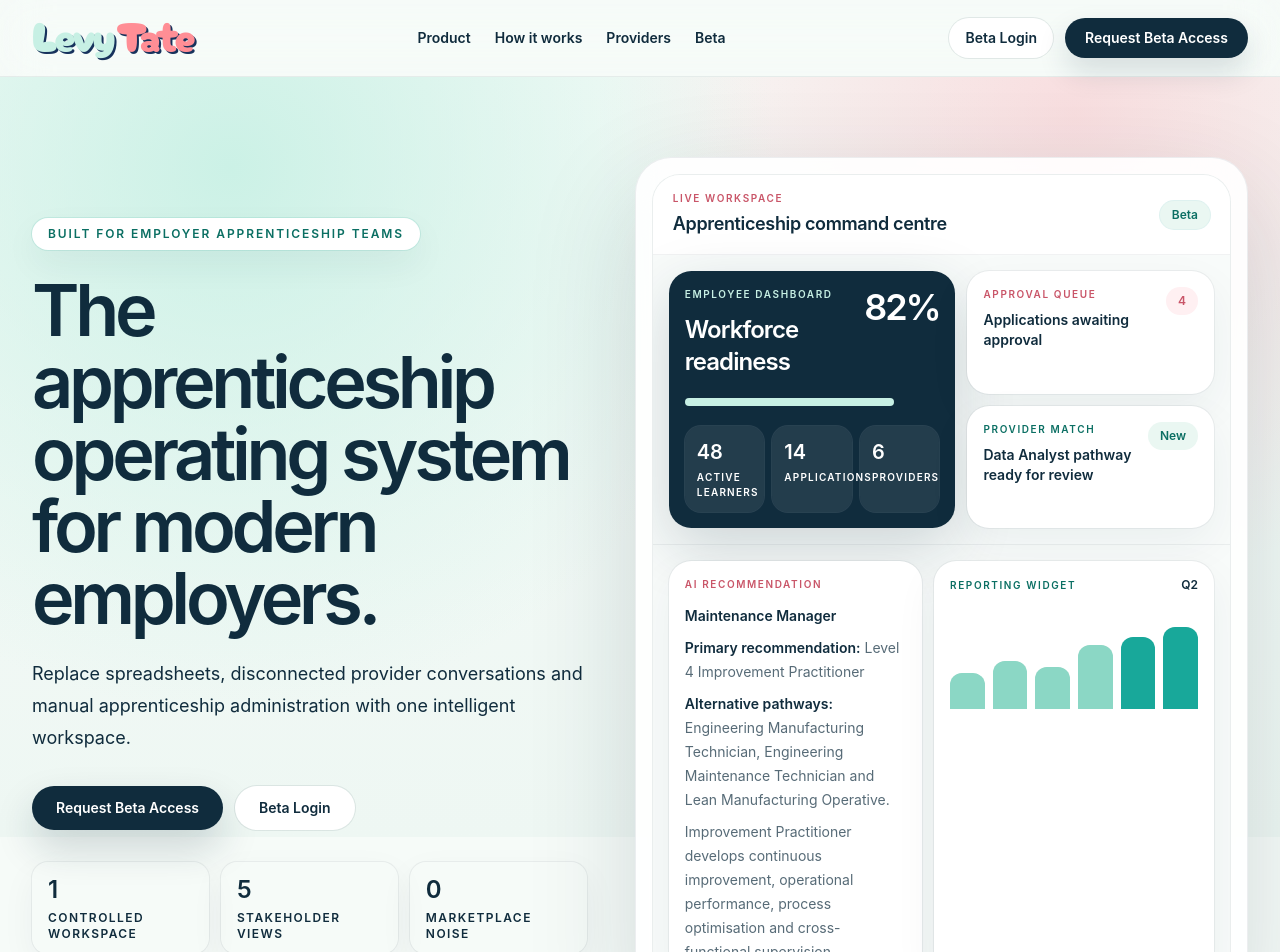
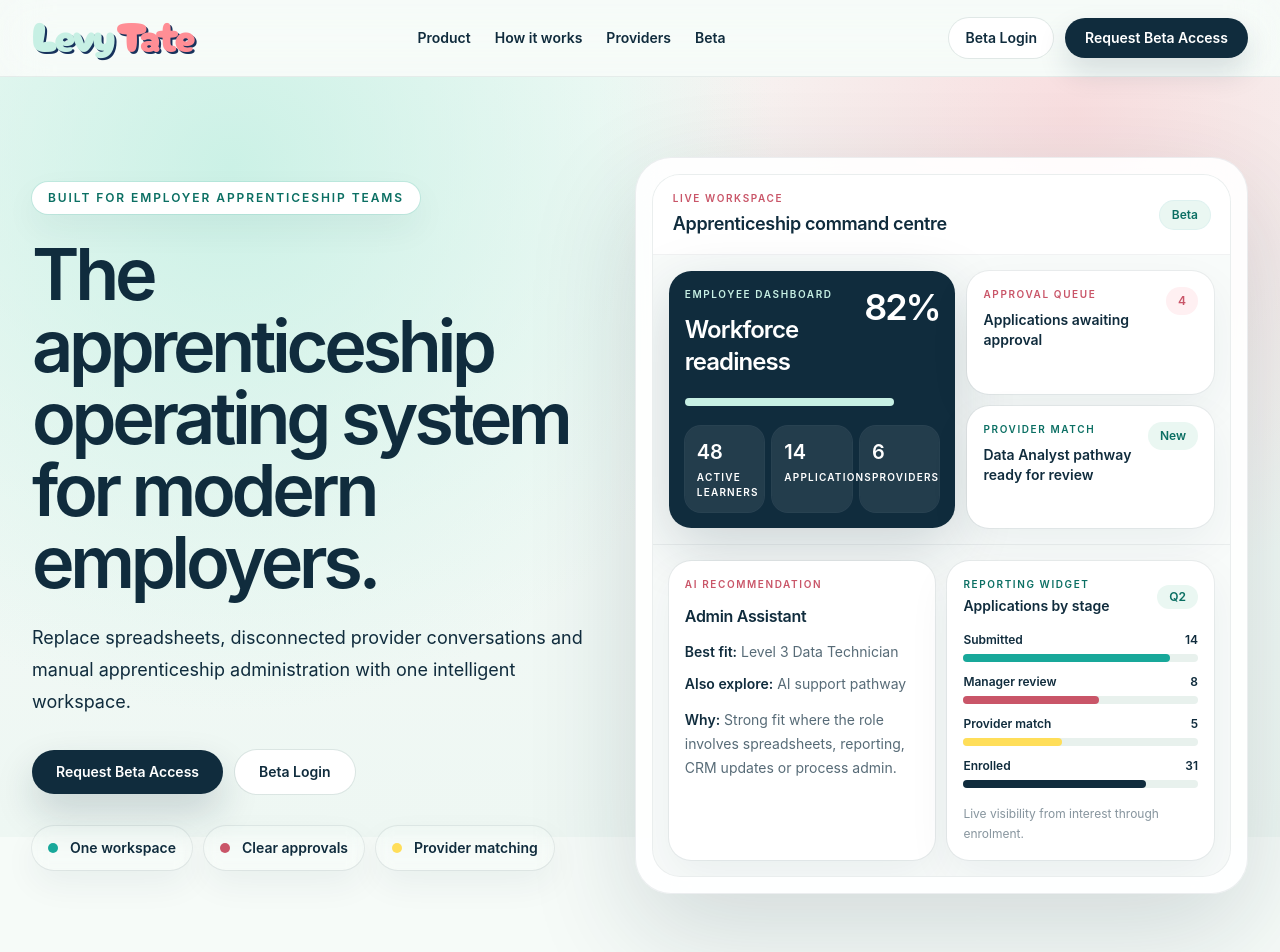
Before and after one commit to jamesevelynross1-sketch/levytate-wren, a Next.js app: page /levytate in a window 1280 px wide. Shown: the top 952 px of the page. Built offline with nearby package versions, Linux system fonts and the light colour scheme.

Commit message:
Improve LevyTate homepage hero preview

```diff
--- a/app/levytate/page.tsx
+++ b/app/levytate/page.tsx
@@ -108,11 +108,11 @@ function HeroSection() {
             <a href="#beta" className="rounded-full bg-[#102c3d] px-6 py-3 text-sm font-semibold text-white shadow-[0_18px_38px_rgba(16,44,61,0.18)] transition hover:-translate-y-0.5">Request Beta Access</a>
             <Link href="/login" className="rounded-full bg-white px-6 py-3 text-sm font-semibold text-[#102c3d] ring-1 ring-[#102c3d]/[0.09] transition hover:-translate-y-0.5 hover:ring-[#159b8f]/25">Beta Login</Link>
           </div>
-          <div className="mt-8 grid max-w-xl gap-3 sm:grid-cols-3">
-            {[["1", "controlled workspace"], ["5", "stakeholder views"], ["0", "marketplace noise"]].map(([value, label]) => (
-              <div key={label} className="rounded-2xl bg-white/76 px-4 py-3 ring-1 ring-[#102c3d]/[0.06] shadow-[0_12px_34px_rgba(16,44,61,0.05)]">
-                <p className="text-2xl font-semibold tracking-[-0.04em]">{value}</p>
-                <p className="mt-1 text-xs font-semibold uppercase tracking-[0.12em] text-[#102c3d]/44">{label}</p>
+          <div className="mt-8 flex max-w-2xl flex-wrap gap-3">
+            {["One workspace", "Clear approvals", "Provider matching"].map((label, index) => (
+              <div key={label} className="inline-flex items-center gap-3 rounded-full bg-white/82 px-4 py-3 text-sm font-semibold text-[#102c3d]/76 ring-1 ring-[#102c3d]/[0.07] shadow-[0_14px_34px_rgba(16,44,61,0.06)] backdrop-blur">
+                <span className={`h-2.5 w-2.5 rounded-full ${index === 0 ? "bg-[#18a89a]" : index === 1 ? "bg-[#c95568]" : "bg-[#ffde59]"}`} />
+                {label}
               </div>
             ))}
           </div>
@@ -157,18 +157,35 @@ function ProductPreview() {
             <PreviewCard eyebrow="Provider match" title="Data Analyst pathway ready for review" value="New" tone="mint" />
           </div>
         </div>
-        <div className="grid gap-3 border-t border-[#102c3d]/[0.06] p-4 lg:grid-cols-[0.95fr_1.05fr]">
-          <div className="rounded-[1.4rem] bg-white p-4 shadow-[0_16px_44px_rgba(16,44,61,0.06)] ring-1 ring-[#102c3d]/[0.06]">
+        <div className="grid gap-3 border-t border-[#102c3d]/[0.06] p-4 lg:grid-cols-2">
+          <div className="flex min-h-[230px] flex-col rounded-[1.4rem] bg-white p-4 shadow-[0_16px_44px_rgba(16,44,61,0.06)] ring-1 ring-[#102c3d]/[0.06]">
             <p className="text-[10px] font-semibold uppercase tracking-[0.16em] text-[#c95568]">AI recommendation</p>
-            <div className="mt-3 space-y-2 text-sm leading-6 text-[#102c3d]/70"><p className="font-semibold text-[#102c3d]">Maintenance Manager</p><p><span className="font-semibold text-[#102c3d]">Primary recommendation:</span> Level 4 Improvement Practitioner</p><p><span className="font-semibold text-[#102c3d]">Alternative pathways:</span> Engineering Manufacturing Technician, Engineering Maintenance Technician and Lean Manufacturing Operative.</p><p>Improvement Practitioner develops continuous improvement, operational performance, process optimisation and cross-functional supervision.</p></div>
+            <div className="mt-3 space-y-3 text-sm leading-6 text-[#102c3d]/70">
+              <p className="text-base font-semibold tracking-[-0.02em] text-[#102c3d]">Admin Assistant</p>
+              <div className="grid gap-2">
+                <p><span className="font-semibold text-[#102c3d]">Best fit:</span> Level 3 Data Technician</p>
+                <p><span className="font-semibold text-[#102c3d]">Also explore:</span> AI support pathway</p>
+              </div>
+              <p><span className="font-semibold text-[#102c3d]">Why:</span> Strong fit where the role involves spreadsheets, reporting, CRM updates or process admin.</p>
+            </div>
           </div>
-          <div className="rounded-[1.4rem] bg-white p-4 shadow-[0_16px_44px_rgba(16,44,61,0.06)] ring-1 ring-[#102c3d]/[0.06]">
-            <div className="flex items-center justify-between"><p className="text-[10px] font-semibold uppercase tracking-[0.16em] text-[#0b6f63]">Reporting widget</p><span className="text-xs font-semibold text-[#102c3d]/44">Q2</span></div>
-            <div className="mt-5 flex h-24 items-end gap-2">
-              {[36, 48, 42, 64, 72, 82].map((height, index) => (
-                <div key={height} className="flex-1 rounded-t-xl bg-[#dfeee8]"><div className={`rounded-t-xl ${index > 3 ? "bg-[#18a89a]" : "bg-[#8bd7c5]"}`} style={{ height }} /></div>
+          <div className="flex min-h-[230px] flex-col rounded-[1.4rem] bg-white p-4 shadow-[0_16px_44px_rgba(16,44,61,0.06)] ring-1 ring-[#102c3d]/[0.06]">
+            <div className="flex items-center justify-between gap-3">
+              <div>
+                <p className="text-[10px] font-semibold uppercase tracking-[0.16em] text-[#0b6f63]">Reporting widget</p>
+                <p className="mt-1 text-sm font-semibold text-[#102c3d]">Applications by stage</p>
+              </div>
+              <span className="rounded-full bg-[#eaf7f2] px-3 py-1 text-xs font-semibold text-[#0b6f63]">Q2</span>
+            </div>
+            <div className="mt-4 grid flex-1 gap-3">
+              {[["Submitted", "14", "w-[88%]", "bg-[#18a89a]"], ["Manager review", "8", "w-[58%]", "bg-[#c95568]"], ["Provider match", "5", "w-[42%]", "bg-[#ffde59]"], ["Enrolled", "31", "w-[78%]", "bg-[#102c3d]"]].map(([label, value, width, colour]) => (
+                <div key={label}>
+                  <div className="mb-1.5 flex items-center justify-between text-xs font-semibold text-[#102c3d]/62"><span>{label}</span><span>{value}</span></div>
+                  <div className="h-2 rounded-full bg-[#e8f1ed]"><div className={`h-2 rounded-full ${width} ${colour}`} /></div>
+                </div>
               ))}
             </div>
+            <p className="mt-4 text-xs leading-5 text-[#102c3d]/50">Live visibility from interest through enrolment.</p>
           </div>
         </div>
       </div>
@@ -358,8 +375,8 @@ function AiSection() {
               <span className="grid h-10 w-10 place-items-center rounded-2xl bg-[#102c3d] text-sm font-semibold text-white">AI</span>
               <div><p className="text-sm font-semibold">Ask LevyTate AI</p><p className="text-xs text-[#102c3d]/48">Role-aware apprenticeship guidance</p></div>
             </div>
-            <ChatBubble speaker="User" message="We have created a Maintenance Manager role. Which apprenticeship would you recommend?" />
-            <ChatBubble speaker="LevyTate" highlighted message="I would recommend Level 4 Improvement Practitioner as the primary route. It fits continuous improvement, operational performance, process optimisation and cross-functional supervision for a Maintenance Manager. Alternative pathways include Engineering Manufacturing Technician, Engineering Maintenance Technician and Lean Manufacturing Operative. Funding may be potentially levy-funded depending on eligibility. Would you like LevyTate to match suitable providers?" />
+            <ChatBubble speaker="User" message="We have an Admin Assistant who wants to build reporting and digital confidence. What fits?" />
+            <ChatBubble speaker="LevyTate" highlighted message="I would start with Level 3 Data Technician. It fits admin-heavy work involving spreadsheets, CRM updates, reporting and process improvement. I would also explore an AI support pathway where the goal is digital confidence and productivity. Funding may be potentially levy-funded depending on eligibility. Would you like LevyTate to prepare a provider matching request?" />
             <div className="mt-4 grid gap-3 sm:grid-cols-3">
               {["Recommended", "Alternatives", "Provider match"].map((item) => (
                 <div key={item} className="rounded-2xl bg-white px-4 py-3 text-xs font-semibold text-[#102c3d]/70 ring-1 ring-[#102c3d]/[0.06]">{item}</div>
```
